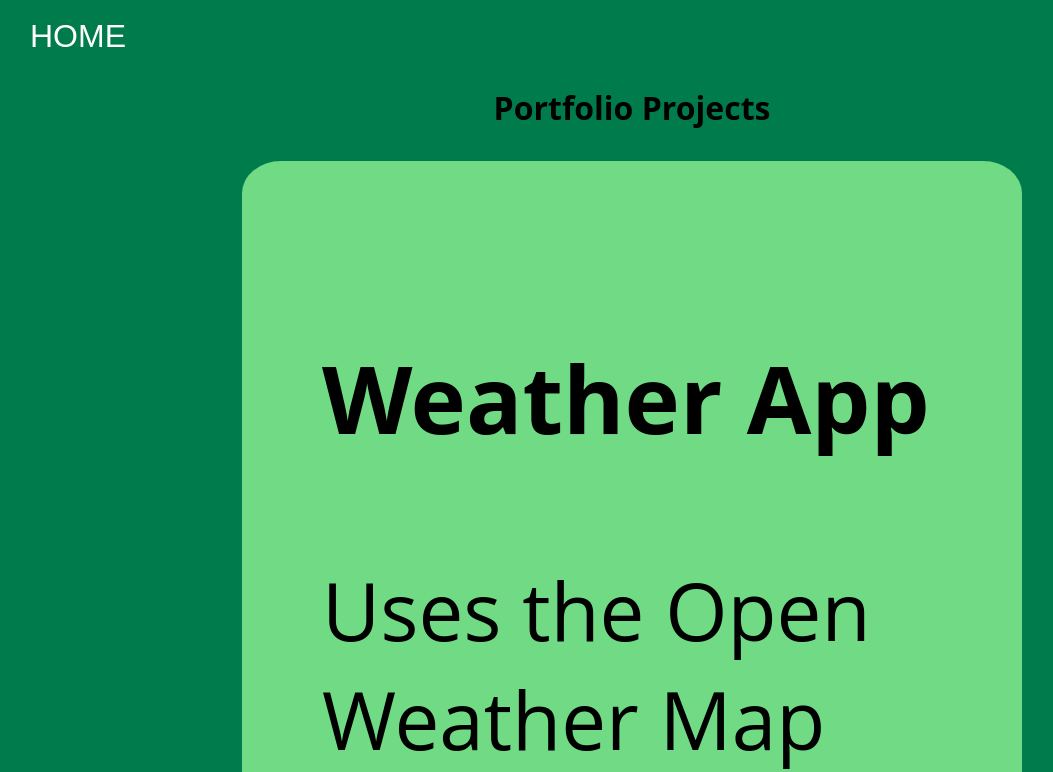
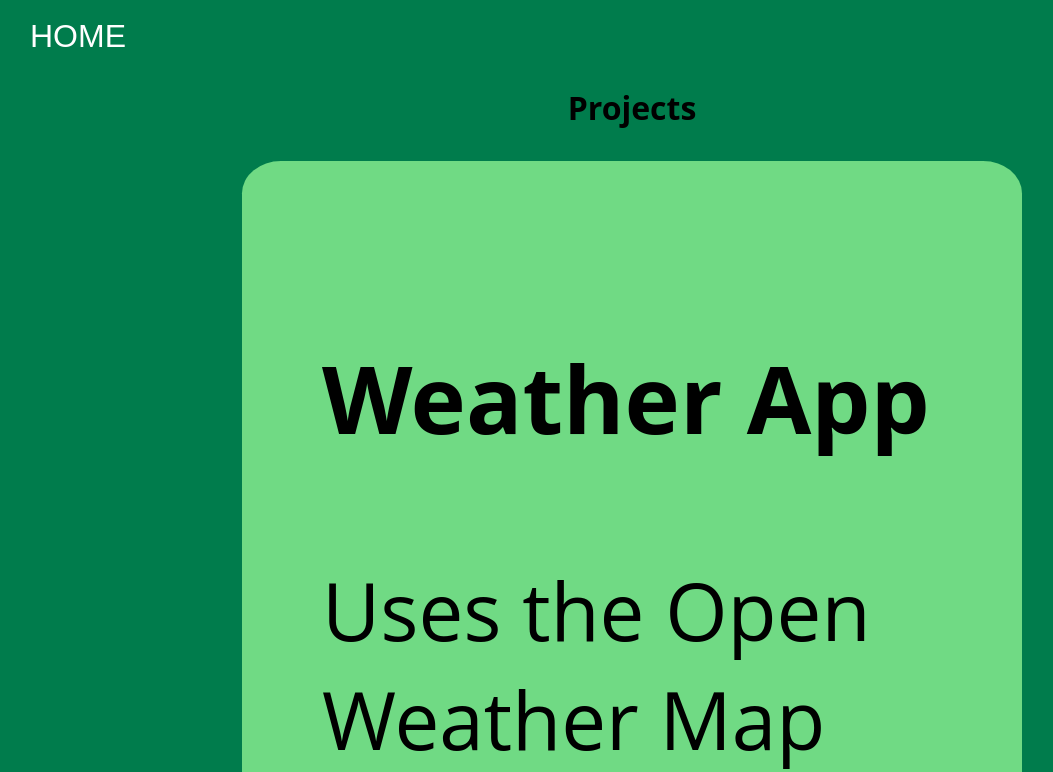
Before and after one commit to ZK333/Website.github.io, a plain HTML site: page Projects.html in a window 1280 px wide. Shown: the top 772 px of the page, without its empty margins (8-1061 px from the left). Drawn offline with Linux system fonts and the light colour scheme; a script that the page names is missing.

Commit message:
Update Projects.html

```diff
--- a/Projects.html
+++ b/Projects.html
@@ -17,7 +17,7 @@
 </div>
 
 <div class="Container-1">
-<h1>Portfolio Projects</h1>
+<h1>Projects</h1>
 </div>
 
 <div class="Container-2">
```
